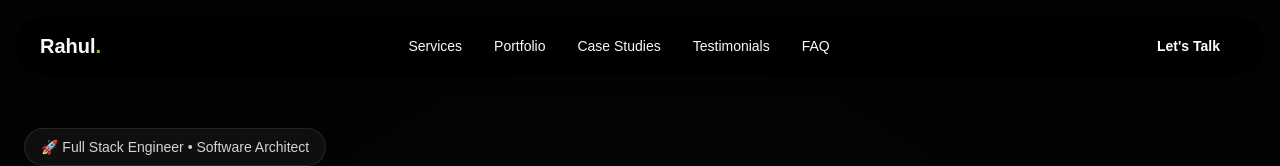
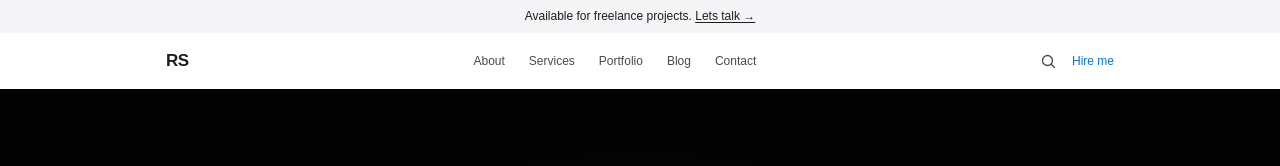
Before and after one commit to nextgenrahul/RahulShakya.com, a Next.js app in the folder frontend/: page / in a window 1280 px wide. Shown: the top 166 px of the page. Built offline with nearby package versions, Linux system fonts and the light colour scheme.

Commit message:
Update Navbar and Use white theme in our project

```diff
--- a/frontend/src/app/globals.css
+++ b/frontend/src/app/globals.css
@@ -1,7 +1,7 @@
 @import "tailwindcss";
 
 :root {
-  --background: #030303;
+  --background: #ffffff;
   --surface: #09090b;
   --elevated: #111111;
 
--- a/frontend/src/components/layout/Navbar.tsx
+++ b/frontend/src/components/layout/Navbar.tsx
@@ -1,52 +1,192 @@
 "use client";
 
+import { useState, useEffect } from "react";
 import Link from "next/link";
-import { Menu } from "lucide-react";
+
+const navLinks = [
+    { label: "About", href: "/about" },
+    { label: "Services", href: "/services" },
+    { label: "Portfolio", href: "/portfolio" },
+    { label: "Blog", href: "/blog" },
+    { label: "Contact", href: "/contact" },
+];
 
 export default function Navbar() {
+    const [scrolled, setScrolled] = useState(false);
+    const [menuOpen, setMenuOpen] = useState(false);
+
+    useEffect(() => {
+        const onScroll = () => setScrolled(window.scrollY > 10);
+        window.addEventListener("scroll", onScroll, { passive: true });
+        return () => window.removeEventListener("scroll", onScroll);
+    }, []);
+
+    // lock body scroll when mobile menu is open
+    useEffect(() => {
+        document.body.style.overflow = menuOpen ? "hidden" : "";
+        return () => { document.body.style.overflow = ""; };
+    }, [menuOpen]);
+
     return (
-        <header className="fixed top-0 z-50 w-full px-4 py-4">
-            <div className="mx-auto flex max-w-7xl items-center justify-between rounded-full bg-black px-6 py-3 shadow-lg">
-                {/* Logo */}
-                <Link href="/" className="text-xl font-black">
-                    Rahul<span className="text-lime-500">.</span>
+        <>
+            {/* ── Announcement bar — same as Apple's top promo strip ── */}
+            <div className="w-full bg-[#f5f5f7] text-center text-[12px] text-[#1d1d1f] py-[9px] px-4 leading-tight">
+                Available for freelance projects.{" "}
+                <Link href="/contact" className="underline underline-offset-2 hover:text-[#0071e3] transition-colors">
+                    Lets talk →
                 </Link>
+            </div>
 
-                {/* Desktop Menu */}
-                <nav className="hidden items-center gap-8 text-sm font-medium lg:flex">
-                    <Link href="#services" className="hover:text-lime-600">
-                        Services
+            {/* ── Main Navbar ── */}
+            <header
+                className={`
+            sticky top-0 z-50 w-full h-14
+            transition-all duration-300
+            ${scrolled
+                            ? "bg-[rgba(255,255,255,0.85)] backdrop-blur-xl shadow-[0_1px_0_rgba(0,0,0,0.08)]"
+                        : "bg-[rgba(255,255,255,0.72)] backdrop-blur-xl"
+                    }
+        `}
+            >
+                <nav className="max-w-[980px] mx-auto h-full flex items-center justify-between px-4">
+
+                    {/* ── Logo ── */}
+                    <Link
+                        href="/"
+                        className="text-[#1d1d1f] text-[17px] font-semibold tracking-tight hover:opacity-70 transition-opacity"
+                        onClick={() => setMenuOpen(false)}
+                    >
+                        RS
                     </Link>
 
-                    <Link href="#portfolio" className="hover:text-lime-600">
-                        Portfolio
+                    {/* ── Desktop nav links ── */}
+                    <ul className="hidden md:flex items-center gap-0">
+                        {navLinks.map((link) => (
+                            <li key={link.href}>
+                                <Link
+                                    href={link.href}
+                                    className="
+                                        block px-3 text-[12px] text-[#1d1d1f]
+                                        opacity-80 hover:opacity-100
+                                        transition-opacity duration-200
+                                        whitespace-nowrap
+                                        "
+                                >
+                                    {link.label}
+                                </Link>
+                            </li>
+                        ))}
+                    </ul>
+
+                    {/* ── Right side actions ── */}
+                    <div className="hidden md:flex items-center gap-4">
+                        {/* Search icon */}
+                        <button
+                            aria-label="Search"
+                            className="text-[#1d1d1f] opacity-80 hover:opacity-100 transition-opacity"
+                        >
+                            <svg width="15" height="15" viewBox="0 0 15 15" fill="none">
+                                <circle cx="6.5" cy="6.5" r="5" stroke="currentColor" strokeWidth="1.3" />
+                                <path d="M10.5 10.5L13.5 13.5" stroke="currentColor" strokeWidth="1.3" strokeLinecap="round" />
+                            </svg>
+                        </button>
+
+                        {/* CTA — "Hire me" styled like Apple's bag icon but as text */}
+                        <Link
+                            href="/contact"
+                            className="
+                text-[12px] text-[#0071e3]
+                hover:underline underline-offset-2
+                transition-all duration-200
+                whitespace-nowrap
+              "
+                        >
+                            Hire me
+                        </Link>
+                    </div>
+
+                    {/* ── Mobile hamburger ── */}
+                    <button
+                        className="md:hidden flex flex-col justify-center items-center w-8 h-8 gap-[5px]"
+                        onClick={() => setMenuOpen(!menuOpen)}
+                        aria-label={menuOpen ? "Close menu" : "Open menu"}
+                    >
+                        <span
+                            className={`block w-[18px] h-[1.5px] bg-[#1d1d1f] transition-all duration-300 origin-center
+                ${menuOpen ? "rotate-45 translate-y-[6.5px]" : ""}
+              `}
+                        />
+                        <span
+                            className={`block w-[18px] h-[1.5px] bg-[#1d1d1f] transition-all duration-300
+                ${menuOpen ? "opacity-0 scale-x-0" : ""}
+              `}
+                        />
+                        <span
+                            className={`block w-[18px] h-[1.5px] bg-[#1d1d1f] transition-all duration-300 origin-center
+                ${menuOpen ? "-rotate-45 -translate-y-[6.5px]" : ""}
+              `}
+                        />
+                    </button>
+                </nav>
+            </header>
+
+            {/* ── Mobile Menu Overlay ── */}
+            <div
+                className={`
+          fixed inset-0 z-40 md:hidden
+          bg-[rgba(255,255,255,0.95)] backdrop-blur-xl
+          flex flex-col
+          transition-all duration-300 ease-in-out
+          ${menuOpen ? "opacity-100 pointer-events-auto" : "opacity-0 pointer-events-none"}
+        `}
+            >
+                {/* spacer for navbar height + announcement bar */}
+                <div className="h-[82px]" />
+
+                <ul className="flex flex-col px-6 pt-6 gap-0">
+                    {navLinks.map((link, i) => (
+                        <li key={link.href}>
+                            <Link
+                                href={link.href}
+                                onClick={() => setMenuOpen(false)}
+                                className="
+                  flex items-center justify-between
+                  py-4 text-[17px] text-[#1d1d1f]
+                  border-b border-[#d2d2d7]
+                  hover:text-[#0071e3] transition-colors
+                "
+                                style={{
+                                    transitionDelay: menuOpen ? `${i * 40}ms` : "0ms",
+                                    transform: menuOpen ? "translateY(0)" : "translateY(8px)",
+                                    opacity: menuOpen ? 1 : 0,
+                                    transition: `opacity 0.3s ease ${i * 40}ms, transform 0.3s ease ${i * 40}ms, color 0.2s`,
+                                }}
+                            >
+                                {link.label}
+                                <svg width="8" height="13" viewBox="0 0 8 13" fill="none">
+                                    <path d="M1 1L7 6.5L1 12" stroke="currentColor" strokeWidth="1.5" strokeLinecap="round" strokeLinejoin="round" />
+                                </svg>
+                            </Link>
+                        </li>
+                    ))}
+                </ul>
+
+                <div className="px-6 pt-8">
+                    <Link
+                        href="/contact"
+                        onClick={() => setMenuOpen(false)}
+                        className="
+              block w-full text-center
+              bg-[#0071e3] text-white
+              text-[15px] font-medium
+              py-3 rounded-[980px]
+              hover:bg-[#0077ed] transition-colors
+            "
+                    >
+                        Hire me
                     </Link>
-
-                    <Link href="#case-studies" className="hover:text-lime-600">
-                        Case Studies
-                    </Link>
-
-                    <Link href="#testimonials" className="hover:text-lime-600">
-                        Testimonials
-                    </Link>
-
-                    <Link href="#faq" className="hover:text-lime-600">
-                        FAQ
-                    </Link>
-                </nav>
-
-                {/* CTA */}
-                <div className="hidden lg:flex">
-                    <button className="rounded-full bg-black px-5 py-2 text-sm font-semibold text-white transition hover:scale-105">
-                        Let&apos;s Talk
-                    </button>
                 </div>
-
-                {/* Mobile Menu */}
-                <button className="lg:hidden">
-                    <Menu size={24} />
-                </button>
             </div>
-        </header>
+        </>
     );
 }
```
Also changed, not shown: 1 other file (tests, documents, lock files or other folders).
